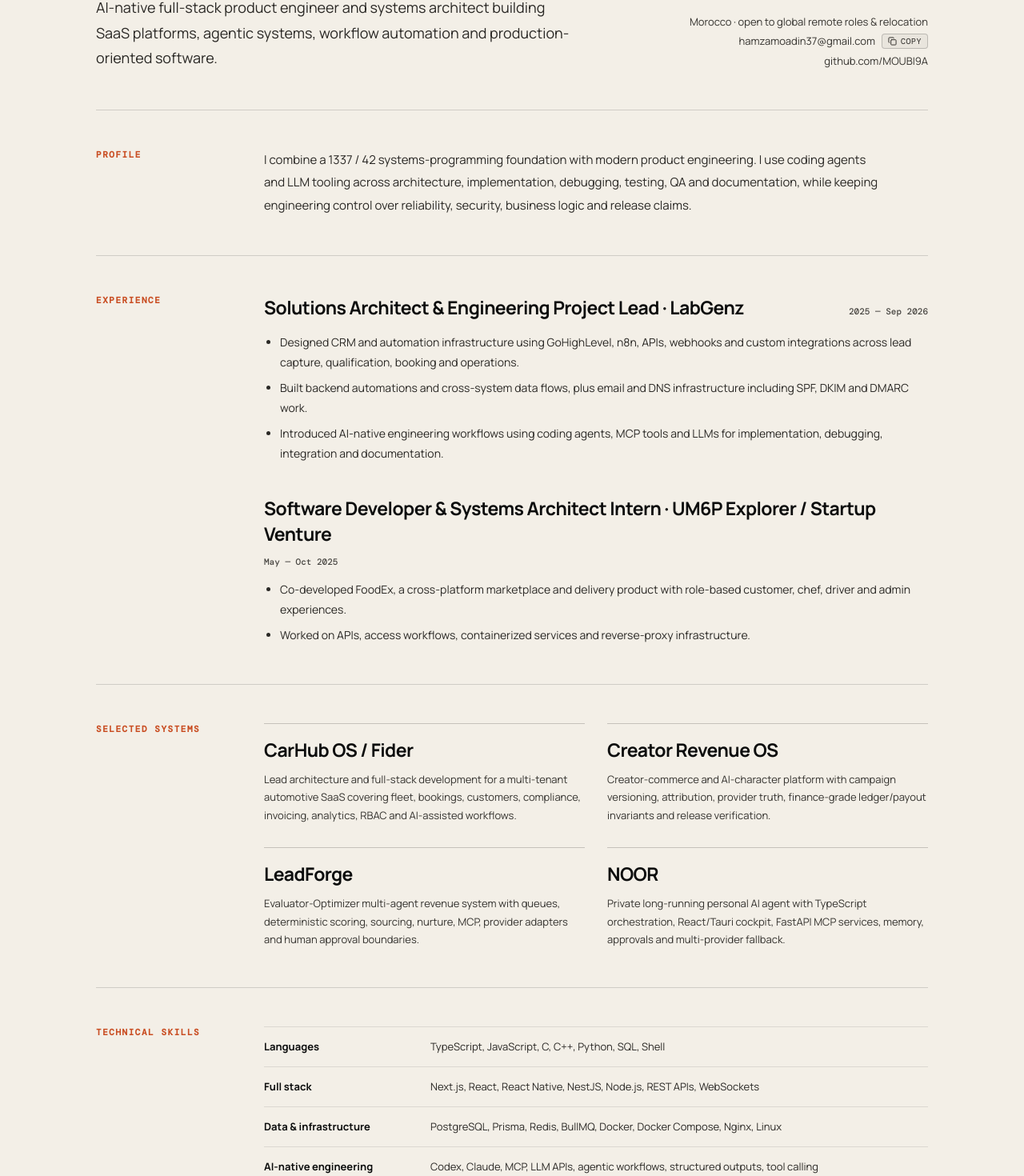
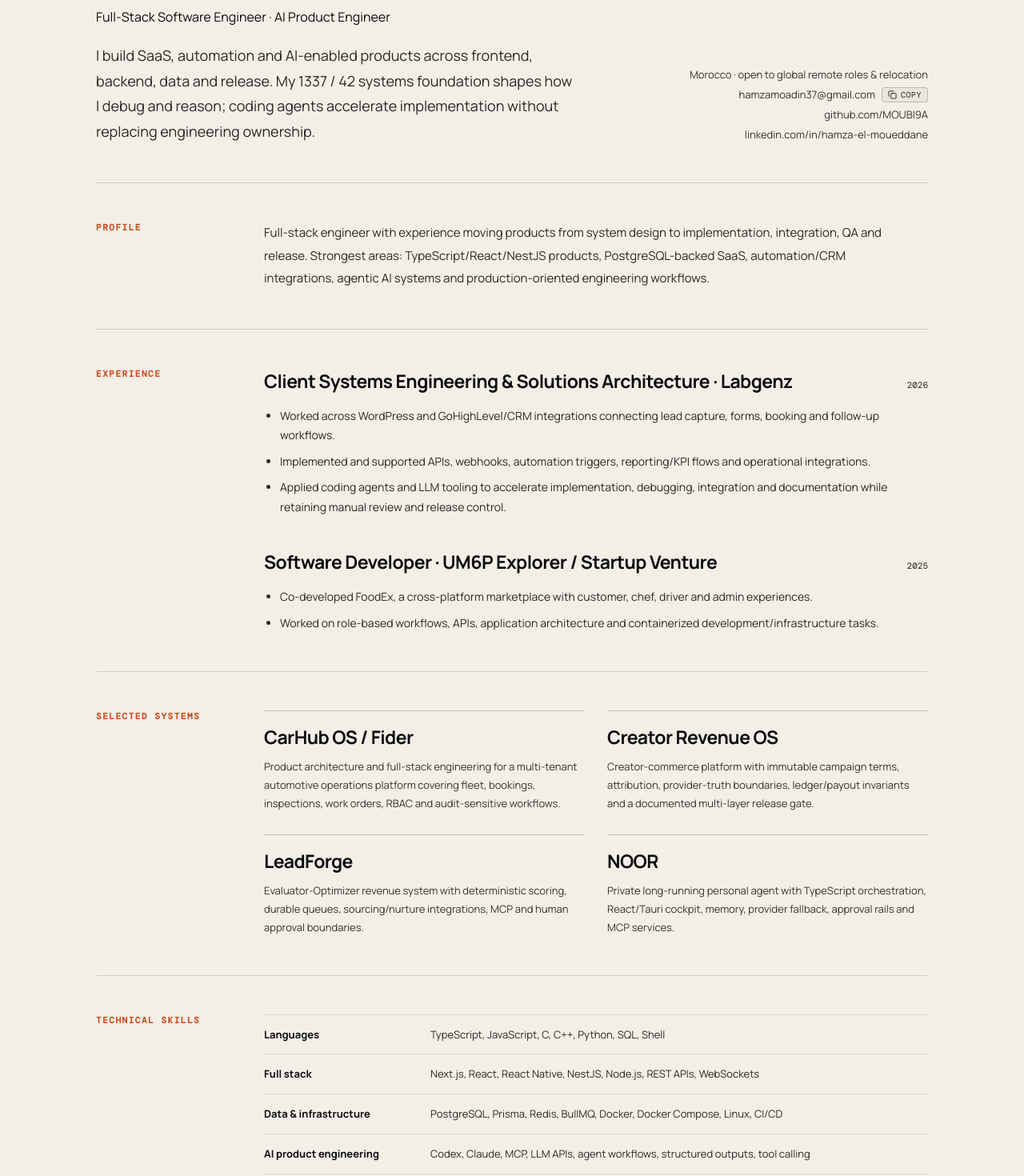
Before and after one commit to MOUBI9A/portfolio, a React (Vite) app: page /resume in a window 1280 px wide. Shown: the part 358-1828 px from the top of the page at 80% size. Built offline with nearby package versions, Linux system fonts and the light colour scheme; a web font is replaced by a local one.

Commit message:
feat: align resume positioning and defensible experience claims

```diff
--- a/src/pages/ResumePage.tsx
+++ b/src/pages/ResumePage.tsx
@@ -1,48 +1,53 @@
-import React, { useEffect, useState } from "react";
 import { ArrowLeft, ArrowUpRight, Check, Copy, Download, ExternalLink, Mail } from "lucide-react";
 import { Link } from "react-router-dom";
+import { useState } from "react";
+import { SITE } from "../data/portfolio";
+import { usePageMeta } from "../hooks/usePageMeta";
 
 const skills = [
   ["Languages", "TypeScript, JavaScript, C, C++, Python, SQL, Shell"],
   ["Full stack", "Next.js, React, React Native, NestJS, Node.js, REST APIs, WebSockets"],
-  ["Data & infrastructure", "PostgreSQL, Prisma, Redis, BullMQ, Docker, Docker Compose, Nginx, Linux"],
-  ["AI-native engineering", "Codex, Claude, MCP, LLM APIs, agentic workflows, structured outputs, tool calling"],
-  ["Automation", "n8n, GoHighLevel, webhooks, CRM architecture, provider integrations"],
+  ["Data & infrastructure", "PostgreSQL, Prisma, Redis, BullMQ, Docker, Docker Compose, Linux, CI/CD"],
+  ["AI product engineering", "Codex, Claude, MCP, LLM APIs, agent workflows, structured outputs, tool calling"],
+  ["Automation", "n8n, GoHighLevel, WordPress, webhooks, CRM architecture, provider integrations"],
   ["Systems", "POSIX, processes, pipes, signals, sockets, non-blocking I/O, IPC"],
 ];
 
 const selectedSystems = [
-  ["CarHub OS / Fider", "Lead architecture and full-stack development for a multi-tenant automotive SaaS covering fleet, bookings, customers, compliance, invoicing, analytics, RBAC and AI-assisted workflows."],
-  ["Creator Revenue OS", "Creator-commerce and AI-character platform with campaign versioning, attribution, provider truth, finance-grade ledger/payout invariants and release verification."],
-  ["LeadForge", "Evaluator-Optimizer multi-agent revenue system with queues, deterministic scoring, sourcing, nurture, MCP, provider adapters and human approval boundaries."],
-  ["NOOR", "Private long-running personal AI agent with TypeScript orchestration, React/Tauri cockpit, FastAPI MCP services, memory, approvals and multi-provider fallback."],
+  ["CarHub OS / Fider", "Product architecture and full-stack engineering for a multi-tenant automotive operations platform covering fleet, bookings, inspections, work orders, RBAC and audit-sensitive workflows."],
+  ["Creator Revenue OS", "Creator-commerce platform with immutable campaign terms, attribution, provider-truth boundaries, ledger/payout invariants and a documented multi-layer release gate."],
+  ["LeadForge", "Evaluator-Optimizer revenue system with deterministic scoring, durable queues, sourcing/nurture integrations, MCP and human approval boundaries."],
+  ["NOOR", "Private long-running personal agent with TypeScript orchestration, React/Tauri cockpit, memory, provider fallback, approval rails and MCP services."],
 ];
 
+type CopyState = "idle" | "success" | "error";
+
 const ResumePage = () => {
-  const [copied, setCopied] = useState(false);
+  const [copyState, setCopyState] = useState<CopyState>("idle");
+  usePageMeta("/resume");
 
-  useEffect(() => {
-    document.title = "Resume — Hamza El Moueddane";
-  }, []);
-
-  const handleCopyEmail = () => {
-    if (typeof navigator !== "undefined" && navigator.clipboard?.writeText) {
-      navigator.clipboard.writeText("hamzamoadin37@gmail.com").catch(() => {});
+  const handleCopyEmail = async () => {
+    try {
+      if (!navigator.clipboard?.writeText) throw new Error("Clipboard unavailable");
+      await navigator.clipboard.writeText(SITE.email);
+      setCopyState("success");
+    } catch {
+      setCopyState("error");
     }
-    setCopied(true);
-    setTimeout(() => setCopied(false), 2200);
+    window.setTimeout(() => setCopyState("idle"), 2400);
   };
 
   return (
     <main className="resume-page">
-      <div className="resume-shell">
+      <a className="skip-link resume-skip" href="#resume-main">Skip to résumé</a>
+      <div id="resume-main" className="resume-shell">
         <div className="resume-topbar">
           <Link to="/" className="resume-back"><ArrowLeft size={15} /> Portfolio</Link>
           <div className="resume-links">
-            <a href="/Hamza_El_Moueddane_Resume_2026.pdf" download="Hamza_El_Moueddane_Resume_2026.pdf">Download PDF <Download size={14} /></a>
-            <a href="https://github.com/MOUBI9A" target="_blank" rel="noreferrer">GitHub <ExternalLink size={14} /></a>
-            <a href="https://www.linkedin.com/in/hamza-el-moueddane" target="_blank" rel="noreferrer">LinkedIn <ExternalLink size={14} /></a>
-            <a href="mailto:hamzamoadin37@gmail.com">Email <Mail size={14} /></a>
+            <a href={SITE.resume} download="Hamza_El_Moueddane_Resume_2026.pdf">Download PDF <Download size={14} /></a>
+            <a href={SITE.github} target="_blank" rel="noreferrer">GitHub <ExternalLink size={14} /></a>
+            <a href={SITE.linkedin} target="_blank" rel="noreferrer">LinkedIn <ExternalLink size={14} /></a>
+            <a href={`mailto:${SITE.email}`}>Email <Mail size={14} /></a>
           </div>
         </div>
 
@@ -50,30 +55,33 @@
           <div>
             <p className="resume-kicker">Resume / 2026</p>
             <h1 className="resume-name">Hamza El Moueddane</h1>
-            <p className="resume-summary">AI-native full-stack product engineer and systems architect building SaaS platforms, agentic systems, workflow automation and production-oriented software.</p>
+            <p className="resume-role">Full-Stack Software Engineer · AI Product Engineer</p>
+            <p className="resume-summary">
+              I build SaaS, automation and AI-enabled products across frontend, backend, data and release. My 1337 / 42 systems foundation shapes how I debug and reason; coding agents accelerate implementation without replacing engineering ownership.
+            </p>
           </div>
           <div className="resume-contact">
             <p>Morocco · open to global remote roles & relocation</p>
             <div className="resume-email-row">
-              <a href="mailto:hamzamoadin37@gmail.com">hamzamoadin37@gmail.com</a>
-              <button
-                type="button"
-                className="resume-copy-btn"
-                onClick={handleCopyEmail}
-                aria-label="Copy email address to clipboard"
-                title="Copy hamzamoadin37@gmail.com to clipboard"
-              >
-                {copied ? <Check size={11} /> : <Copy size={11} />}
-                <span>{copied ? "Copied" : "Copy"}</span>
+              <a href={`mailto:${SITE.email}`}>{SITE.email}</a>
+              <button type="button" className="resume-copy-btn" onClick={handleCopyEmail} aria-label="Copy email address to clipboard">
+                {copyState === "success" ? <Check size={11} /> : <Copy size={11} />}
+                <span>{copyState === "success" ? "Copied" : copyState === "error" ? "Failed" : "Copy"}</span>
               </button>
             </div>
-            <p><a href="https://github.com/MOUBI9A" target="_blank" rel="noreferrer">github.com/MOUBI9A</a></p>
+            <p><a href={SITE.github} target="_blank" rel="noreferrer">github.com/MOUBI9A</a></p>
+            <p><a href={SITE.linkedin} target="_blank" rel="noreferrer">linkedin.com/in/hamza-el-moueddane</a></p>
+            <span className="sr-only" aria-live="polite">
+              {copyState === "success" ? "Email copied to clipboard" : copyState === "error" ? `Could not copy. Email is ${SITE.email}` : ""}
+            </span>
           </div>
         </header>
 
         <section className="resume-section">
           <h2 className="resume-section-label">Profile</h2>
-          <p className="resume-copy">I combine a 1337 / 42 systems-programming foundation with modern product engineering. I use coding agents and LLM tooling across architecture, implementation, debugging, testing, QA and documentation, while keeping engineering control over reliability, security, business logic and release claims.</p>
+          <p className="resume-copy">
+            Full-stack engineer with experience moving products from system design to implementation, integration, QA and release. Strongest areas: TypeScript/React/NestJS products, PostgreSQL-backed SaaS, automation/CRM integrations, agentic AI systems and production-oriented engineering workflows.
+          </p>
         </section>
 
         <section className="resume-section">
@@ -81,23 +89,24 @@
           <div className="resume-stack">
             <article className="resume-item">
               <div className="resume-item-head">
-                <h3>Solutions Architect & Engineering Project Lead · LabGenz</h3>
-                <span className="resume-date">2025 — Sep 2026</span>
+                <h3>Client Systems Engineering & Solutions Architecture · Labgenz</h3>
+                <span className="resume-date">2026</span>
               </div>
               <ul className="resume-list">
-                <li>Designed CRM and automation infrastructure using GoHighLevel, n8n, APIs, webhooks and custom integrations across lead capture, qualification, booking and operations.</li>
-                <li>Built backend automations and cross-system data flows, plus email and DNS infrastructure including SPF, DKIM and DMARC work.</li>
-                <li>Introduced AI-native engineering workflows using coding agents, MCP tools and LLMs for implementation, debugging, integration and documentation.</li>
+                <li>Worked across WordPress and GoHighLevel/CRM integrations connecting lead capture, forms, booking and follow-up workflows.</li>
+                <li>Implemented and supported APIs, webhooks, automation triggers, reporting/KPI flows and operational integrations.</li>
+                <li>Applied coding agents and LLM tooling to accelerate implementation, debugging, integration and documentation while retaining manual review and release control.</li>
               </ul>
             </article>
+
             <article className="resume-item">
               <div className="resume-item-head">
-                <h3>Software Developer & Systems Architect Intern · UM6P Explorer / Startup Venture</h3>
-                <span className="resume-date">May — Oct 2025</span>
+                <h3>Software Developer · UM6P Explorer / Startup Venture</h3>
+                <span className="resume-date">2025</span>
               </div>
               <ul className="resume-list">
-                <li>Co-developed FoodEx, a cross-platform marketplace and delivery product with role-based customer, chef, driver and admin experiences.</li>
-                <li>Worked on APIs, access workflows, containerized services and reverse-proxy infrastructure.</li>
+                <li>Co-developed FoodEx, a cross-platform marketplace with customer, chef, driver and admin experiences.</li>
+                <li>Worked on role-based workflows, APIs, application architecture and containerized development/infrastructure tasks.</li>
               </ul>
             </article>
           </div>
@@ -141,10 +150,10 @@
         </section>
 
         <footer className="resume-footer">
-          <span>Current web resume · evidence aligned with portfolio research</span>
+          <span>Web résumé and downloadable PDF use the same release-aligned positioning.</span>
           <div className="resume-links">
-            <a href="/Hamza_El_Moueddane_Resume_2026.pdf" download="Hamza_El_Moueddane_Resume_2026.pdf">Download PDF <Download size={14} /></a>
-            <a href="mailto:hamzamoadin37@gmail.com">Contact me <ArrowUpRight size={14} /></a>
+            <a href={SITE.resume} download="Hamza_El_Moueddane_Resume_2026.pdf">Download PDF <Download size={14} /></a>
+            <a href={`mailto:${SITE.email}`}>Contact me <ArrowUpRight size={14} /></a>
           </div>
         </footer>
       </div>
```
